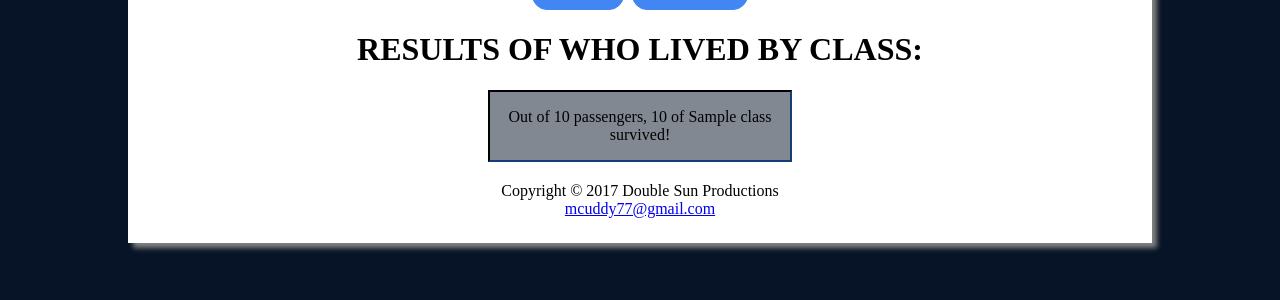
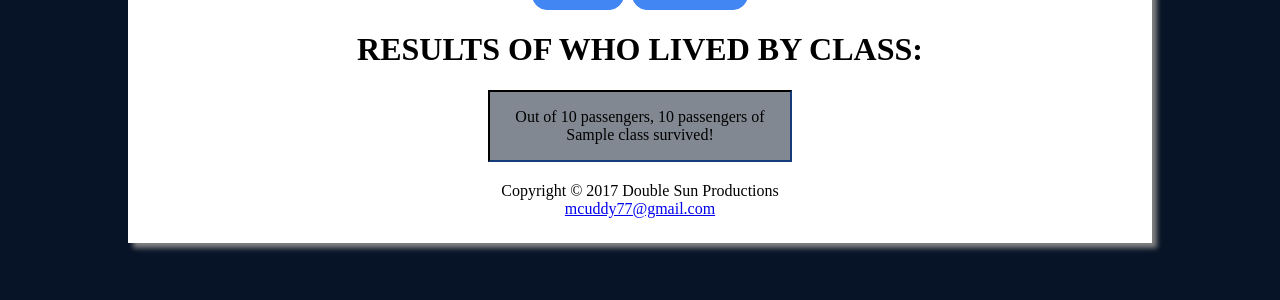
Before and after one commit to ravenusmc/titanic, a Flask app: template templates/class_results.html in a window 1280 px wide. Shown: the part 450-750 px from the top of the page. Run offline with Flask 2, Linux system fonts and the light colour scheme; the template is opened without the code that fills it: most values are stand-ins (such as "Sample title", 1, 10 or a date in 2020).

Commit message:
minor change

```diff
--- a/templates/class_results.html
+++ b/templates/class_results.html
@@ -22,7 +22,7 @@
     <main>
         <h1 class='class_results_heading'>Results of who lived by class:</h1>
         <div class='results_container'>
-            <p>Out of {{ total }} passengers, {{ class_type }} of {{ class_converted }} class survived!</p>
+            <p>Out of {{ total }} passengers, {{ class_type }} passengers of {{ class_converted }} class survived!</p>
         </div>
     </main>
 
```
